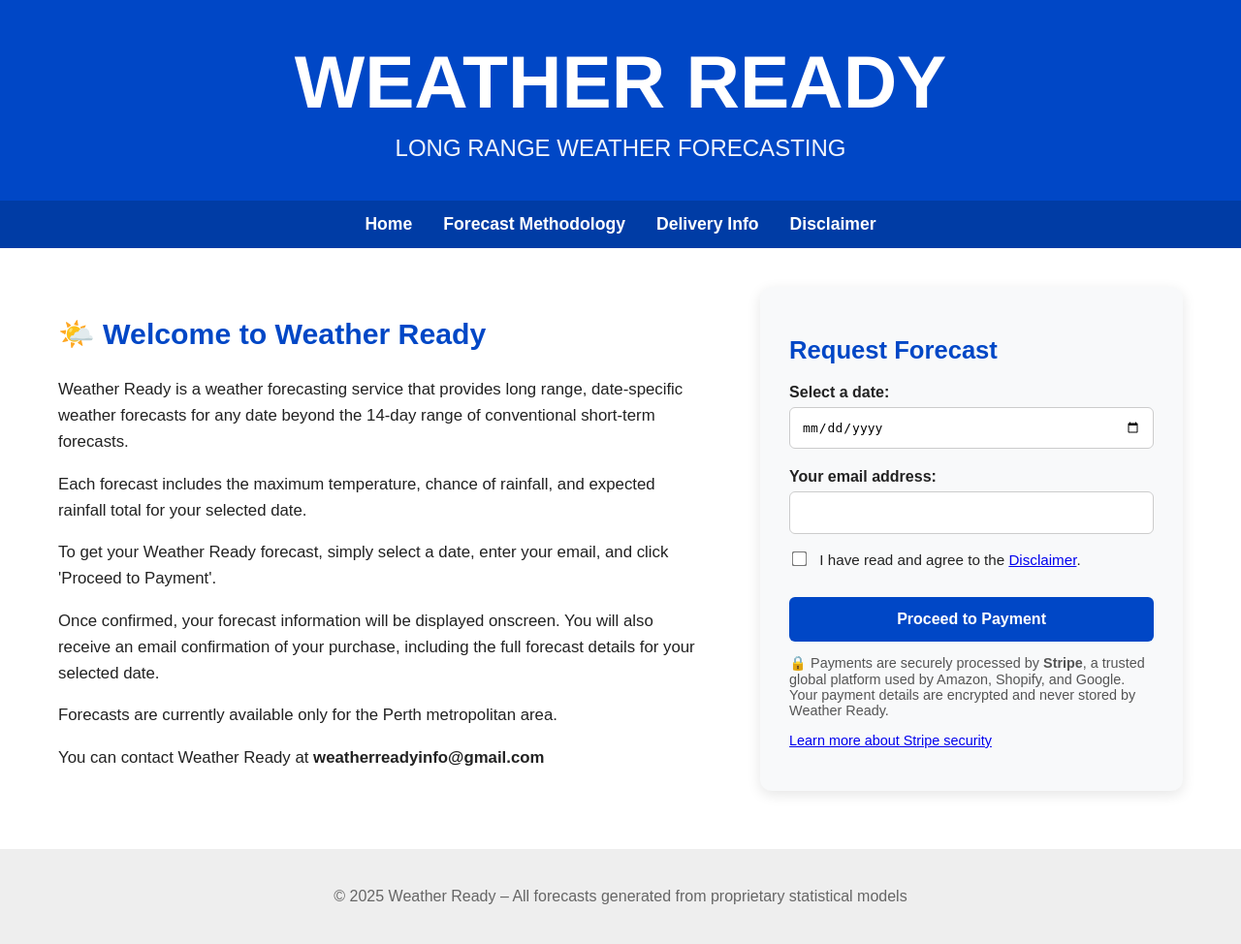
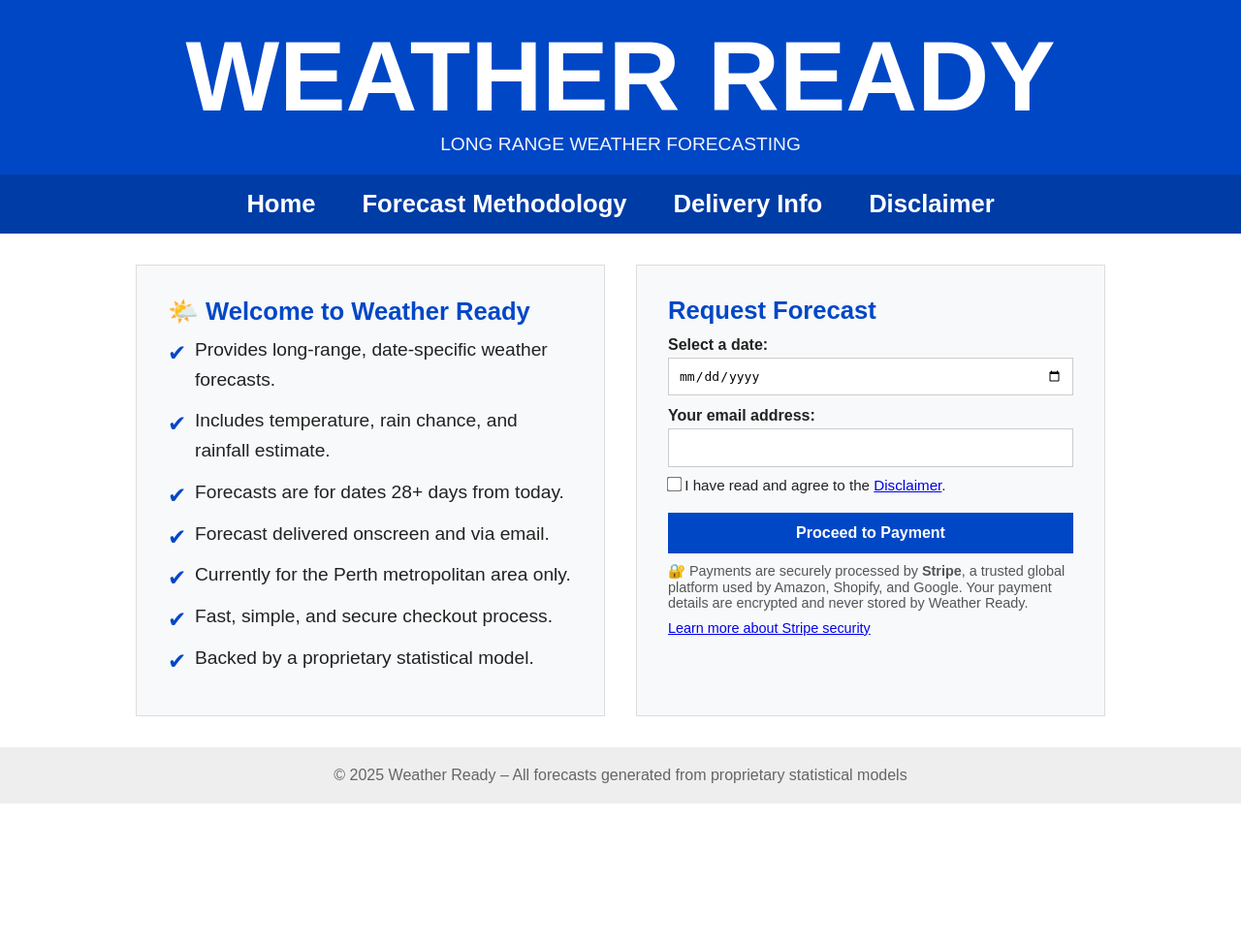
Before and after one commit to jack292929292/weatherready-site, a Flask app: page / in a window 1280 px wide. Shown: the whole page at 97% size. After the commit the page ends 829 px from the top, so only its background shows below. Run offline with Flask 3, Linux system fonts and the light colour scheme.

Commit message:
Update index.html

```diff
--- a/templates/index.html
+++ b/templates/index.html
@@ -15,10 +15,10 @@
 
     * {
       box-sizing: border-box;
+      margin: 0;
     }
 
     body {
-      margin: 0;
       font-family: Arial, sans-serif;
       background: #ffffff;
       color: #222;
@@ -27,39 +27,38 @@
     header {
       background: var(--blue);
       color: white;
-      padding: 40px 20px;
       text-align: center;
+      padding: 20px 0;
     }
 
     .brand h1 {
-      font-size: clamp(2.5em, 6vw, 5em);
+      font-size: clamp(3.5em, 8vw, 6.5em);
       margin: 0;
       font-weight: bold;
     }
 
     .brand span {
-      font-size: clamp(1em, 3vw, 1.5em);
+      font-size: clamp(0.85em, 2.5vw, 1.2em);
       display: block;
-      margin-top: 10px;
       opacity: 0.95;
     }
 
     .subnav-wrapper {
       background: #003ca5;
       overflow-x: auto;
+      padding: 16px;
     }
 
     .subnav {
       display: flex;
       justify-content: center;
-      gap: 32px;
-      padding: 14px 10px;
+      gap: 48px;
       white-space: nowrap;
     }
 
     .subnav a {
       color: white;
-      font-size: 1.1em;
+      font-size: clamp(1.4em, 2vw, 2.2em);
       font-weight: bold;
       text-decoration: none;
     }
@@ -69,83 +68,89 @@
     }
 
     main {
-      max-width: 1400px;
-      margin: 40px auto;
-      padding: 0 20px;
+      width: 100%;
+      max-width: 1000px;
+      margin: 0 auto;
+      padding: 32px 0;
       display: flex;
       flex-wrap: wrap;
       justify-content: center;
-      gap: 40px;
+      gap: 32px;
     }
 
-    .form-box {
+    .form-box, .welcome {
+      margin: 0;
       background: var(--gray);
-      padding: 30px;
-      border-radius: 12px;
-      box-shadow: 0 4px 14px rgba(0, 0, 0, 0.1);
-      flex: 1 1 500px;
-      max-width: 500px;
+      border: 1px solid #ddd;
+      padding: 32px;
     }
 
-    .form-box h2 {
+    .form-box h2, .welcome h2 {
       color: var(--blue);
       font-size: 1.6em;
-      margin-bottom: 20px;
+      margin: 0 0 10px 0;
     }
 
-    .welcome {
-      flex: 1 1 600px;
-      max-width: 700px;
-      font-size: 1.05em;
+    .welcome ul {
+      list-style: none;
+      padding-left: 0;
+    }
+
+    .welcome li {
+      position: relative;
+      margin-bottom: 12px;
+      padding-left: 28px;
+      font-size: 1.2em;
       line-height: 1.6;
     }
 
-    .welcome h2 {
+    .welcome li::before {
+      content: "✔";
+      position: absolute;
+      left: 0;
+      top: 0;
       color: var(--blue);
-      font-size: 1.8em;
-      margin-bottom: 20px;
+      font-size: 1.2em;
     }
 
     label {
       font-weight: bold;
       font-size: 1em;
       display: block;
-      margin-top: 20px;
-      margin-bottom: 6px;
+      margin: 12px 0 4px;
     }
 
     input[type="date"],
     input[type="email"] {
       width: 100%;
-      padding: 12px;
       font-size: 1em;
       border: 1px solid #ccc;
-      border-radius: 6px;
+      border-radius: 0;
+      padding: 10px;
     }
 
     input[type="checkbox"] {
-      margin-right: 10px;
       transform: scale(1.2);
     }
 
     .checkbox-label {
       font-weight: normal;
       font-size: 0.95em;
-      margin-top: 16px;
       display: block;
+      margin-top: 10px;
     }
 
     button {
-      margin-top: 24px;
-      padding: 14px;
       width: 100%;
       background: var(--blue);
       color: white;
       font-size: 1em;
       font-weight: bold;
       border: none;
-      border-radius: 6px;
+      border-radius: 0;
       cursor: pointer;
+      margin-top: 16px;
+      padding: 12px;
     }
 
     button:hover {
@@ -155,31 +160,28 @@
     .note {
       font-size: 0.9em;
       color: #555;
-      margin-top: 14px;
+      margin-top: 10px;
     }
 
     footer {
       text-align: center;
-      padding: 40px 20px;
       background: #eee;
       font-size: 1em;
       color: #666;
-      margin-top: 60px;
+      padding: 20px;
     }
 
     @media (min-width: 800px) {
       main {
         flex-wrap: nowrap;
-        padding: 0 60px;
-        gap: 60px;
       }
 
       .welcome {
-        flex: 1 1 58%;
+        flex: 1 1 50%;
       }
 
       .form-box {
-        flex: 1 1 38%;
+        flex: 1 1 50%;
       }
     }
   </style>
@@ -193,9 +195,7 @@
     });
   </script>
 </head>
-
 <body>
-
   <header>
     <div class="brand">
       <h1>WEATHER READY</h1>
@@ -213,19 +213,19 @@
   </div>
 
   <main>
-
-    <!-- Welcome Section FIRST -->
     <div class="welcome">
       <h2>🌤️ Welcome to Weather Ready</h2>
-      <p>Weather Ready is a weather forecasting service that provides long range, date-specific weather forecasts for any date beyond the 14-day range of conventional short-term forecasts.</p>
-      <p>Each forecast includes the maximum temperature, chance of rainfall, and expected rainfall total for your selected date.</p>
-      <p>To get your Weather Ready forecast, simply select a date, enter your email, and click 'Proceed to Payment'.</p>
-      <p>Once confirmed, your forecast information will be displayed onscreen. You will also receive an email confirmation of your purchase, including the full forecast details for your selected date.</p>
-      <p>Forecasts are currently available only for the Perth metropolitan area.</p>
-      <p>You can contact Weather Ready at <strong>weatherreadyinfo@gmail.com</strong></p>
+      <ul>
+        <li>Provides long-range, date-specific weather forecasts.</li>
+        <li>Includes temperature, rain chance, and rainfall estimate.</li>
+        <li>Forecasts are for dates 28+ days from today.</li>
+        <li>Forecast delivered onscreen and via email.</li>
+        <li>Currently for the Perth metropolitan area only.</li>
+        <li>Fast, simple, and secure checkout process.</li>
+        <li>Backed by a proprietary statistical model.</li>
+      </ul>
     </div>
 
-    <!-- Forecast Form Box SECOND -->
     <div class="form-box">
       <h2>Request Forecast</h2>
       <form action="/" method="post">
@@ -244,7 +244,7 @@
         <button type="submit">Proceed to Payment</button>
 
         <p class="note">
-          🔒 Payments are securely processed by
+          🔐 Payments are securely processed by
           <strong>Stripe</strong>, a trusted global platform used by Amazon, Shopify, and Google.
           Your payment details are encrypted and never stored by Weather Ready.
         </p>
@@ -255,12 +255,10 @@
         </p>
       </form>
     </div>
-
   </main>
 
   <footer>
     &copy; 2025 Weather Ready – All forecasts generated from proprietary statistical models
   </footer>
-
 </body>
 </html>
```
